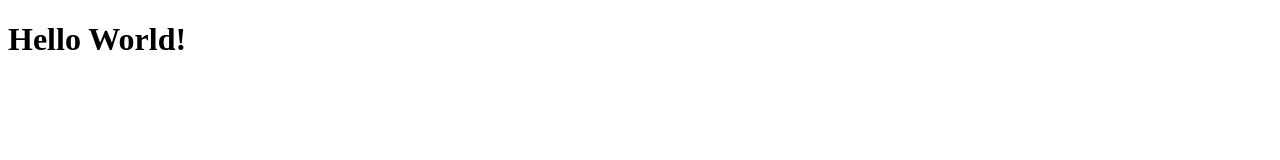
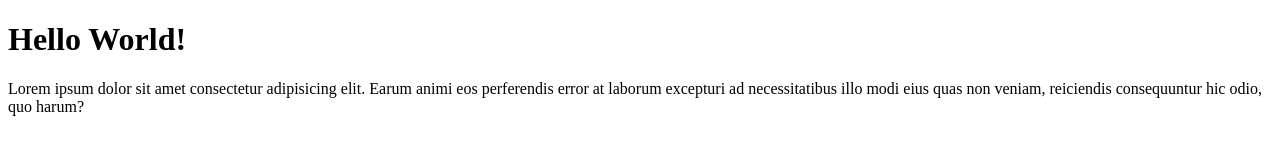
Before and after one commit to Ushiromiyaaa/sonn-git-test-2, a plain HTML site: page index.html in a window 1280 px wide. Drawn offline with Linux system fonts and the light colour scheme.

Commit message:
menambahkan paragraf

```diff
--- a/index.html
+++ b/index.html
@@ -8,5 +8,6 @@
   </head>
   <body>
     <h1>Hello World!</h1>
+    <p>Lorem ipsum dolor sit amet consectetur adipisicing elit. Earum animi eos perferendis error at laborum excepturi ad necessitatibus illo modi eius quas non veniam, reiciendis consequuntur hic odio, quo harum?</p>
   </body>
 </html>
```
